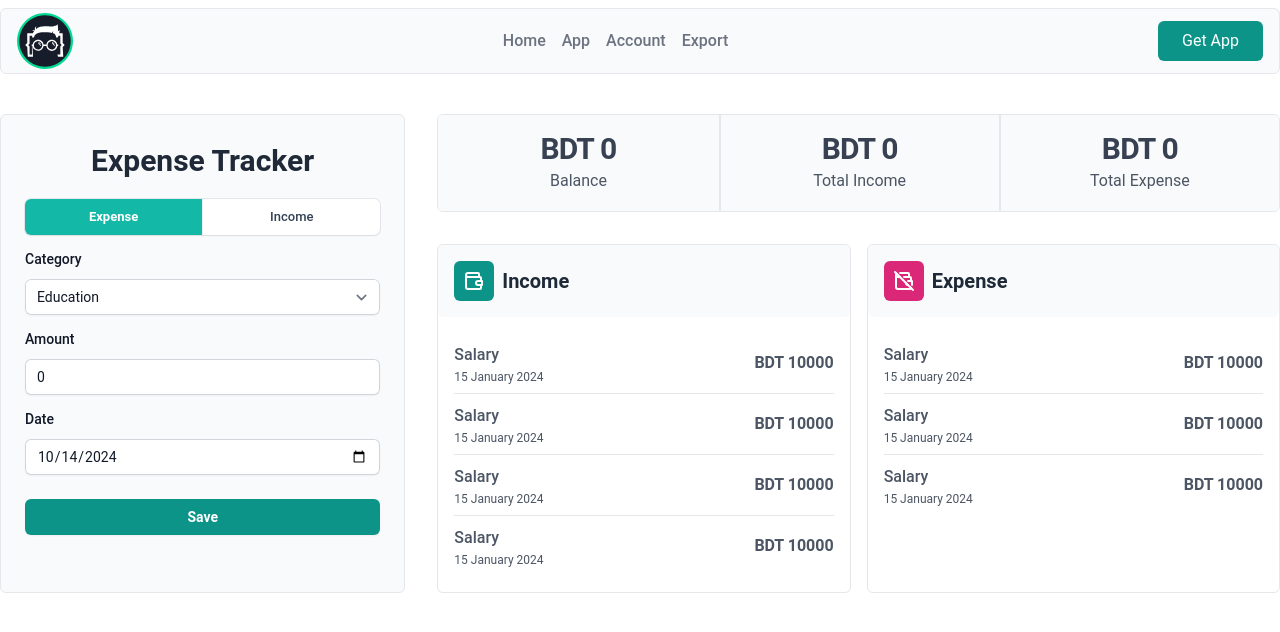
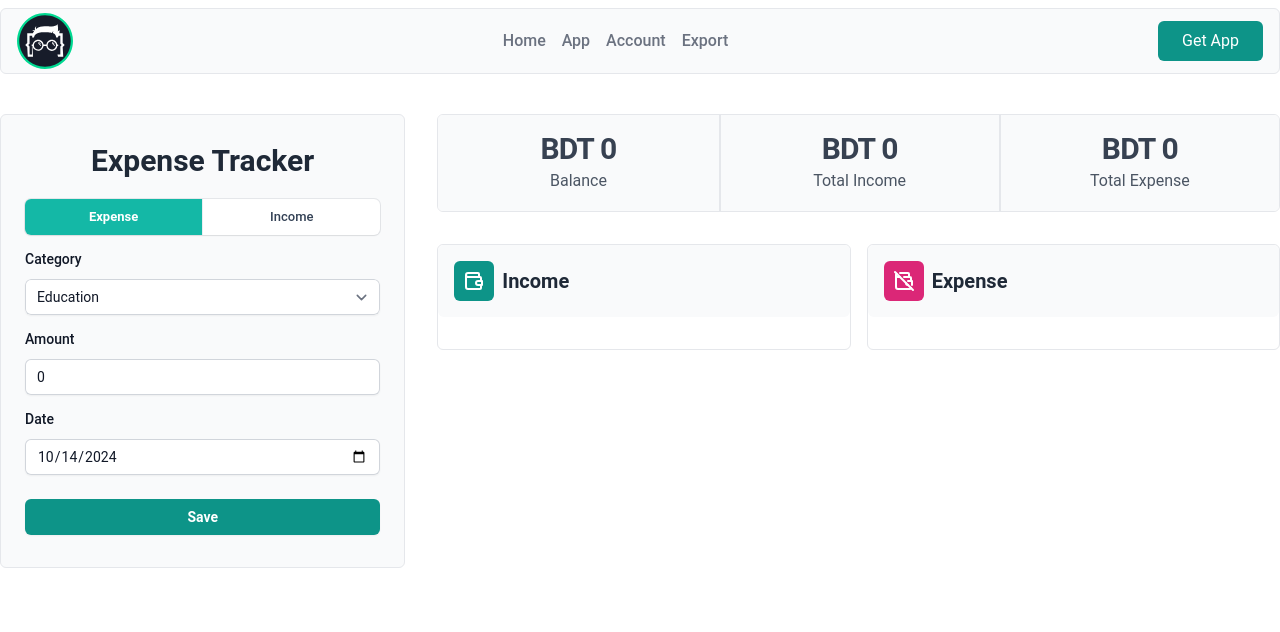
Before and after one commit to MDNURAAZAM/expense-tracker, a React (Vite) app: page / in a window 1280 px wide. Shown: the top 632 px of the page. Built offline with nearby package versions, Linux system fonts and the light colour scheme.

Commit message:
add item to containers

```diff
--- a/src/App.jsx
+++ b/src/App.jsx
@@ -17,10 +17,12 @@ function App() {
       amount: parseInt(amount),
       date,
     };
-    console.log(entries);
+    if (entries?.amount > 0) {
       if (isIncome) {
         const id =
-        incomeList?.length > 0 ? incomeList[incomeList.length - 1]?.id + 1 : 0;
+          incomeList?.length > 0
+            ? incomeList[incomeList.length - 1]?.id + 1
+            : 0;
         setIncomeList((prev) => [...prev, { id, ...entries }]);
       } else {
         const id =
@@ -28,6 +30,9 @@ function App() {
             ? expenseList[expenseList.length - 1]?.id + 1
             : 0;
         setExpenseList((prev) => [...prev, { id, ...entries }]);
+      }
+    } else {
+      alert("Please enter a valid amount");
     }
   };
 
@@ -47,8 +52,8 @@ function App() {
           <div className="lg:col-span-2">
             <BalanceStatistics netExpense={netExpense} netIncome={netIncome} />
             <div className="grid grid-cols-1 lg:grid-cols-2 gap-4 mt-8">
-              <IncomeContainer />
-              <ExpenseContainer />
+              <IncomeContainer incomeList={incomeList} />
+              <ExpenseContainer expenseList={expenseList} />
             </div>
           </div>
         </section>
--- a/src/components/ExpenseContainer/ExpenseContainer.jsx
+++ b/src/components/ExpenseContainer/ExpenseContainer.jsx
@@ -4,7 +4,7 @@ import SortingSVG from "../SVGs/SortingSVG";
 import FilterSVG from "../SVGs/FilterSVG";
 import SingleItem from "../SingleItem/SingleItem";
 
-const ExpenseContainer = () => {
+const ExpenseContainer = ({ expenseList }) => {
   return (
     <div className="border rounded-md">
       {/* <!-- Header --> */}
@@ -123,9 +123,10 @@ const ExpenseContainer = () => {
       </div>
 
       <div className="p-4 divide-y">
-        <SingleItem />
-        <SingleItem />
-        <SingleItem />
+        {expenseList?.length > 0 &&
+          expenseList.map((expense) => (
+            <SingleItem key={expense.id} item={expense} />
+          ))}
       </div>
     </div>
   );
--- a/src/components/IncomeContainer/IncomeContainer.jsx
+++ b/src/components/IncomeContainer/IncomeContainer.jsx
@@ -1,10 +1,8 @@
 import React from "react";
 import IncomeSVG from "../SVGs/IncomeSVG";
-import SortingSVG from "../SVGs/SortingSVG";
-import FilterSVG from "../SVGs/FilterSVG";
 import SingleItem from "../SingleItem/SingleItem";
 
-const IncomeContainer = () => {
+const IncomeContainer = ({ incomeList }) => {
   return (
     <div className="border rounded-md relative">
       {/* <!-- Header --> */}
@@ -129,10 +127,10 @@ const IncomeContainer = () => {
       </div>
 
       <div className="p-4 divide-y">
-       <SingleItem />
-       <SingleItem />
-       <SingleItem />
-       <SingleItem />
+        {incomeList?.length > 0 &&
+          incomeList.map((income) => (
+            <SingleItem key={income.id} item={income} />
+          ))}
       </div>
     </div>
   );
--- a/src/components/SingleItem/SingleItem.jsx
+++ b/src/components/SingleItem/SingleItem.jsx
@@ -1,19 +1,21 @@
 import React from "react";
 import EditSVG from "../SVGs/EditSVG";
 import DeleteSVG from "../SVGs/DeleteSVG";
+import { formatDate } from "../../../utils";
 
-const SingleItem = () => {
+const SingleItem = ({ item }) => {
+  const { category, amount, date } = item || {};
   return (
     <div className="flex justify-between items-center py-2 relative group cursor-pointer">
       <div>
         <h3 className="text-base font-medium leading-7 text-gray-600">
-          Salary
+          {category}
         </h3>
-        <p className="text-xs text-gray-600">15 January 2024</p>
+        <p className="text-xs text-gray-600">{formatDate(date)}</p>
       </div>
       <div className="flex items-center gap-2">
         <p className="text-base font-semibold text-gray-600 transition-all group-hover:-translate-x-14">
-          BDT 10000
+          BDT {amount}
         </p>
 
         {/* <!-- 3 Dots --> */}
--- a/src/components/SubmissionForm/SubmissionForm.jsx
+++ b/src/components/SubmissionForm/SubmissionForm.jsx
@@ -90,7 +90,7 @@ const SubmissionForm = ({ isIncome, setIsIncome, onSave }) => {
               value={amount}
               onChange={(e) => setAmount(e.target.value)}
               type="number"
-              //   name="amount"
+              name="amount"
               id="amount"
               autoComplete="off"
               placeholder="12931"
--- a/utils.js
+++ b/utils.js
@@ -5,3 +5,32 @@ export const getDate = () => {
   const date = today.getDate();
   return `${year}-${month}-${date}`;
 };
+
+export const formatDate = (date) => {
+  let inputDate = new Date(date);
+
+  // Month names array
+  const monthNames = [
+    "January",
+    "February",
+    "March",
+    "April",
+    "May",
+    "June",
+    "July",
+    "August",
+    "September",
+    "October",
+    "November",
+    "December",
+  ];
+
+  // Get day, month, and year
+  let day = inputDate.getDate();
+  let month = monthNames[inputDate.getMonth()];
+  let year = inputDate.getFullYear();
+
+  // Format the output
+  let formattedDate = `${day} ${month} ${year}`;
+  return formattedDate;
+};
```
Lines whose indentation alone changed are shown as unchanged.
